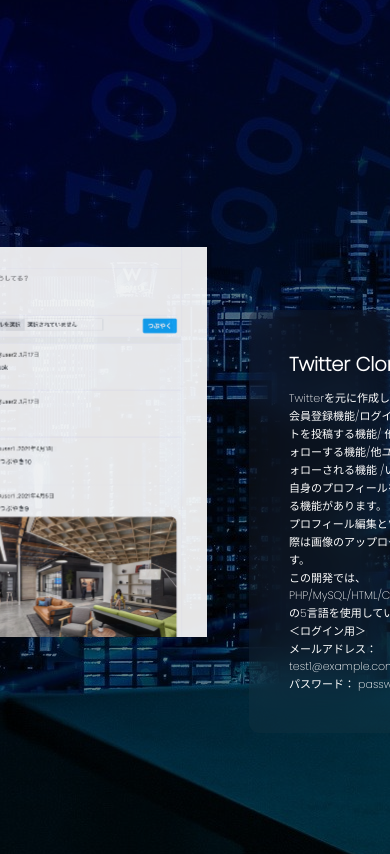
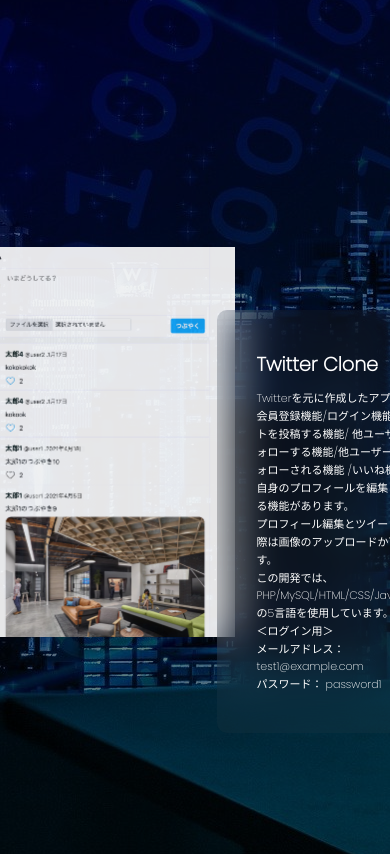
Before and after one commit to mennma-y/Myportfolio, a plain HTML site: page work.html in a window 390 px wide. Shown: the part 246-1100 px from the top of the page. Drawn offline with nearby package versions, Linux system fonts and the light colour scheme.

Commit message:
最終チェック

```diff
--- a/style.css
+++ b/style.css
@@ -733,6 +733,20 @@
     }
 
 }
-/* @media screen and (max-width:640px) {
+@media screen and (max-width:650px) {
 
-} */
+    .content .work-img img{
+        margin-left: 180px;
+    }
+    .content .text-box{
+        margin-right: 143px;
+    }
+}
+@media screen and (max-width:620px) {
+    .content .work-img img{
+        margin-left: 210px;
+    }
+    .content .text-box{
+        margin-right: 185px;
+    }
+}
```
